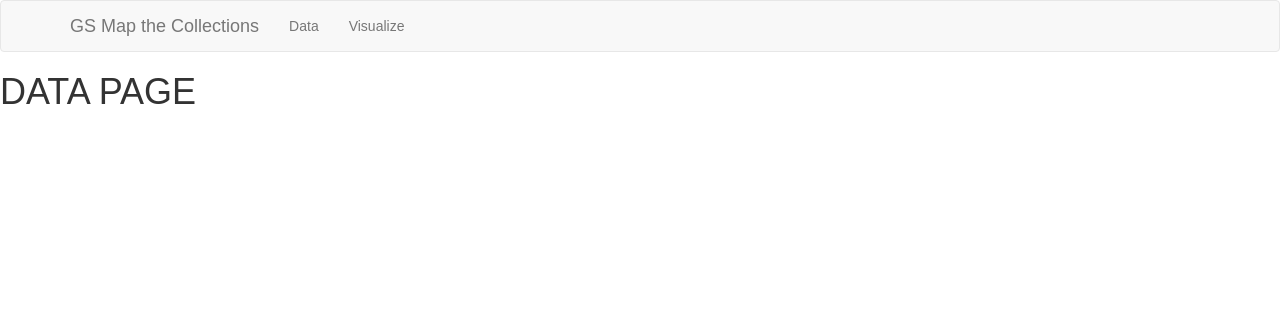
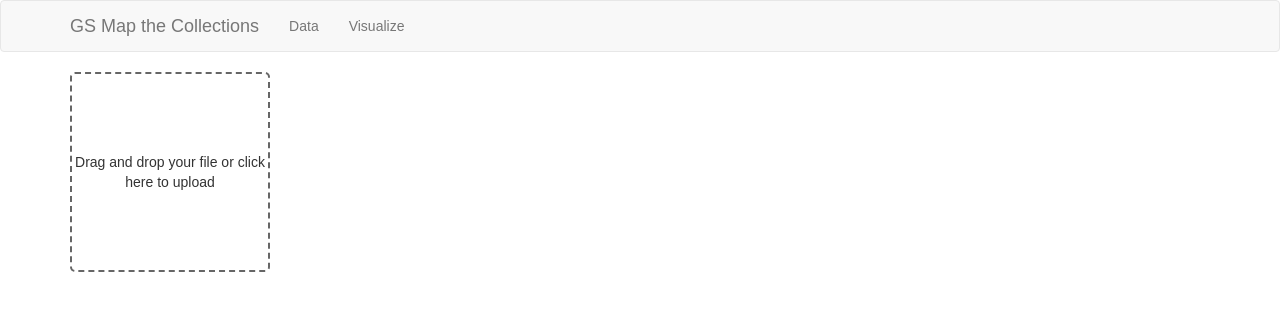
Before and after one commit to HackTheDeep/gs-map-the-collections, a React (Create React App) app in the folder gs-map-the-collections-ui/: page / in a window 1280 px wide. Shown: the top 310 px of the page. Built offline with nearby package versions, Linux system fonts and the light colour scheme.

Commit message:
drag and drop file uploader on data page

```diff
--- a/gs-map-the-collections-ui/package.json
+++ b/gs-map-the-collections-ui/package.json
@@ -6,6 +6,7 @@
     "react": "^16.2.0",
     "react-bootstrap": "^0.32.1",
     "react-dom": "^16.2.0",
+    "react-dropzone": "^4.2.7",
     "react-router": "^4.2.0",
     "react-router-dom": "^4.2.2",
     "react-scripts": "1.1.1"
--- /dev/null
+++ b/gs-map-the-collections-ui/src/pages/Data/Data.css
@@ -0,0 +1,6 @@
+.data-dropzone-text {
+    position: relative;
+    top: 50%;
+    transform: translateY(-50%);
+    text-align: center;
+}
--- a/gs-map-the-collections-ui/src/pages/Data/index.js
+++ b/gs-map-the-collections-ui/src/pages/Data/index.js
@@ -1,9 +1,33 @@
 import React, { Component } from 'react';
+import { Row, Col, Grid } from 'react-bootstrap';
+import Dropzone from 'react-dropzone';
+
+import './Data.css';
 
 class Data extends Component {
+  constructor(props, context) {
+      super(props, context);
+      this.dropFile = this.onDrop.bind(this);
+  }
+
+  onDrop(acceptedFiles, rejectedFiles) {
+    console.log(acceptedFiles);
+
+  }
+
   render() {
     return (
-        <h1>DATA PAGE</h1>
+      <Grid>
+        <Row>
+          <Col xs={12} md={8}>
+            <Dropzone onDrop={this.dropFile}>
+              <div className='data-dropzone-text'>
+                Drag and drop your file or click here to upload
+              </div>
+            </Dropzone>
+          </Col>
+        </Row>
+      </Grid>
     );
   }
 }
```
Also changed, not shown: 1 other file (tests, documents, lock files or other folders).
